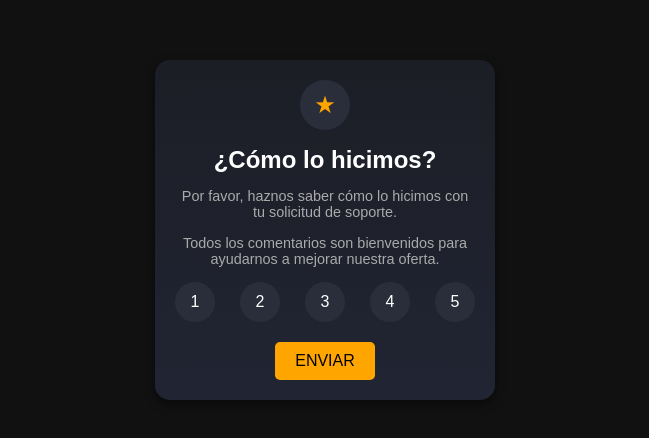
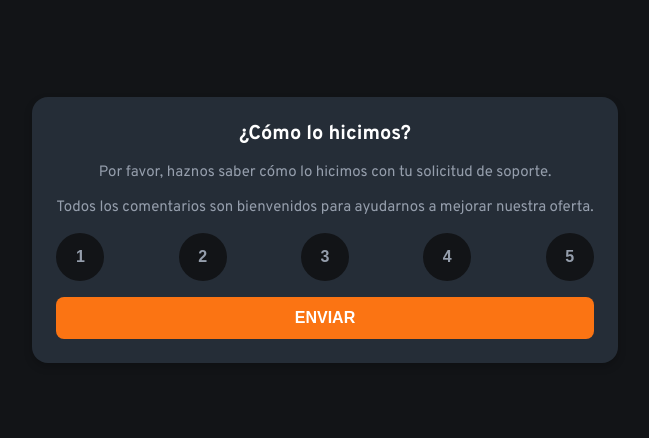
Before and after one commit to JoseCode93/ChallengeModule1, a website: page Challenge01/index.html in a window 1280 px wide. Shown: the part 170-608 px from the top of the page, without its empty margins (315-964 px from the left). Drawn offline with Linux system fonts and the light colour scheme.

Commit message:
Add style

```diff
--- a/Challenge01/index.html
+++ b/Challenge01/index.html
@@ -6,6 +6,9 @@
     <meta name="viewport" content="width=device-width, initial-scale=1.0">
     <meta name="description" content="Página challenge module 1">
     <title>Feedback</title>
+    <style>
+        @import url('https://fonts.googleapis.com/css2?family=Overpass:ital,wght@0,100..900;1,100..900&display=swap');
+    </style>
     <link rel="stylesheet" href="main.css">
     <script src="script.js" defer></script>
     <link rel="icon" href="challenge/assets/favicon-32x32.png" type="image/x-icon">
@@ -13,9 +16,7 @@
 
 <body>
     <div class="feedback-card">
-        <div class="icon">
-            <span class="star">★</span>
-        </div>
+        <div class="icon star"></div>
         <h1>¿Cómo lo hicimos?</h1>
         <p>Por favor, haznos saber cómo lo hicimos con tu solicitud de soporte.</p>
         <p>Todos los comentarios son bienvenidos para ayudarnos a mejorar nuestra oferta.</p>
--- a/Challenge01/main.css
+++ b/Challenge01/main.css
@@ -1,93 +1,113 @@
 /* General */
+* {
+  margin: 0;
+  padding: 0;
+  box-sizing: border-box;
+}
+
 body {
-  font-family: "Arial", sans-serif;
-  margin: 0;
-  background-color: #111;
-  color: #fff;
+  font-family: "Overpass", sans-serif;
+  font-size: 15px;
+  background-color: hsl(216, 12%, 8%);
+  color: hsl(0, 0%, 100%);
   display: flex;
   justify-content: center;
   align-items: center;
-  height: 100vh;
+  min-height: 100vh;
+}
+main {
+  width: 100%;
+  max-width: 375px; /* Mobile width */
+  padding: 16px;
 }
 
 /* Tarjeta de feedback */
 .feedback-card {
-  background: linear-gradient(to bottom, #1c1e26, #212533);
-  border-radius: 15px;
-  padding: 20px;
-  width: 300px;
+  background-color: hsl(213, 19%, 18%);
+  border-radius: 16px;
+  padding: 24px;
   text-align: center;
-  box-shadow: 0 4px 10px rgba(0, 0, 0, 0.5);
+  box-shadow: 0 4px 8px rgba(0, 0, 0, 0.2);
 }
 
 /* Icono */
 .icon {
-  background-color: #2a2e3b;
-  width: 50px;
-  height: 50px;
+  width: 48px;
+  height: 48px;
+  background-color: hsl(216, 12%, 8%);
   border-radius: 50%;
-  margin: 0 auto 15px;
   display: flex;
   justify-content: center;
   align-items: center;
+  margin: 0 auto 16px;
 }
 
+.icon.star {
+  position: absolute;
+  top: 10px;
+  left: 10px;
+  width: 32px; /* Ajusta el tamaño según sea necesario */
+  height: 32px; /* Ajusta el tamaño según sea necesario */
+  background-image: url("assets/icon-star.svg");
+  background-size: contain;
+  background-repeat: no-repeat;
+}
 .icon .star {
-  color: orange;
   font-size: 24px;
+  color: hsl(25, 97%, 53%);
 }
 
-/* Títulos y párrafos */
-h1 {
-  font-size: 1.5rem;
-  margin-bottom: 10px;
+.feedback-card h1 {
+  font-size: 20px;
+  font-weight: 700;
+  margin-bottom: 16px;
 }
 
-p {
-  font-size: 0.9rem;
-  margin-bottom: 15px;
-  color: #aaa;
+.feedback-card p {
+  color: hsl(217, 12%, 63%);
+  margin-bottom: 16px;
 }
 
 /* Botones de calificación */
 .rating {
   display: flex;
   justify-content: space-between;
-  margin-bottom: 20px;
+  margin: 16px 0;
 }
 
 .rating button {
-  background-color: #2a2e3b;
+  width: 48px;
+  height: 48px;
+  background-color: hsl(216, 12%, 8%);
   border: none;
-  color: #fff;
-  width: 40px;
-  height: 40px;
   border-radius: 50%;
-  font-size: 1rem;
+  color: hsl(217, 12%, 63%);
+  font-size: 16px;
+  font-weight: 700;
   cursor: pointer;
-  transition: background-color 0.3s;
+  transition: all 0.3s ease;
 }
 
-.rating button:hover {
-  background-color: #444;
+.rating button:hover,
+.rating button.active {
+  background-color: hsl(217, 12%, 63%);
+  color: hsl(0, 0%, 100%);
 }
 
 /* Botón de envío */
 .submit-button {
-  background-color: orange;
-  color: #000;
+  background-color: hsl(25, 97%, 53%);
+  color: hsl(0, 0%, 100%);
   border: none;
-  padding: 10px 20px;
-  border-radius: 5px;
-  font-size: 1rem;
+  width: 100%;
+  padding: 12px 0;
+  border-radius: 8px;
+  font-size: 16px;
+  font-weight: 700;
   cursor: pointer;
-  transition: background-color 0.3s;
+  transition: all 0.3s ease;
 }
 
 .submit-button:hover {
-  background-color: #d87a00;
+  background-color: hsl(25, 97%, 63%);
 }
-.rating button.active {
-  background-color: orange;
-  color: #000;
-}
```
